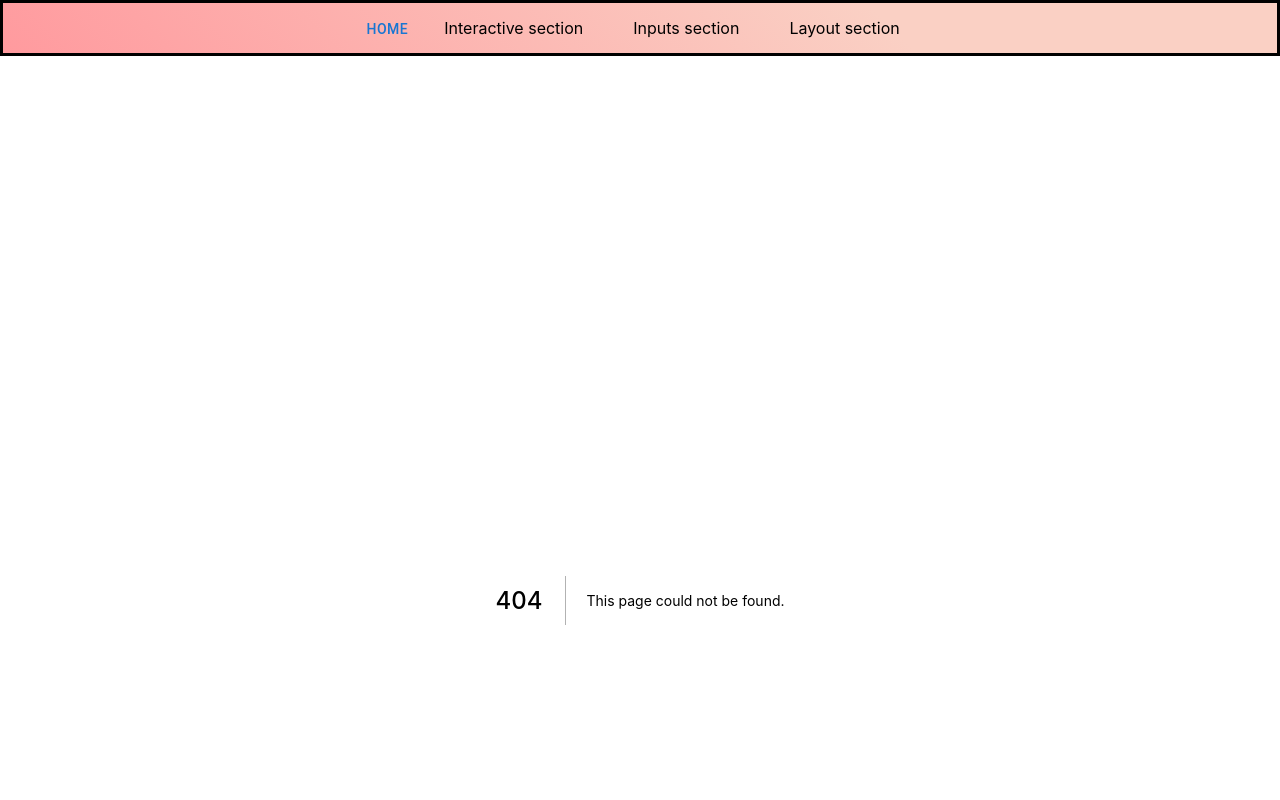
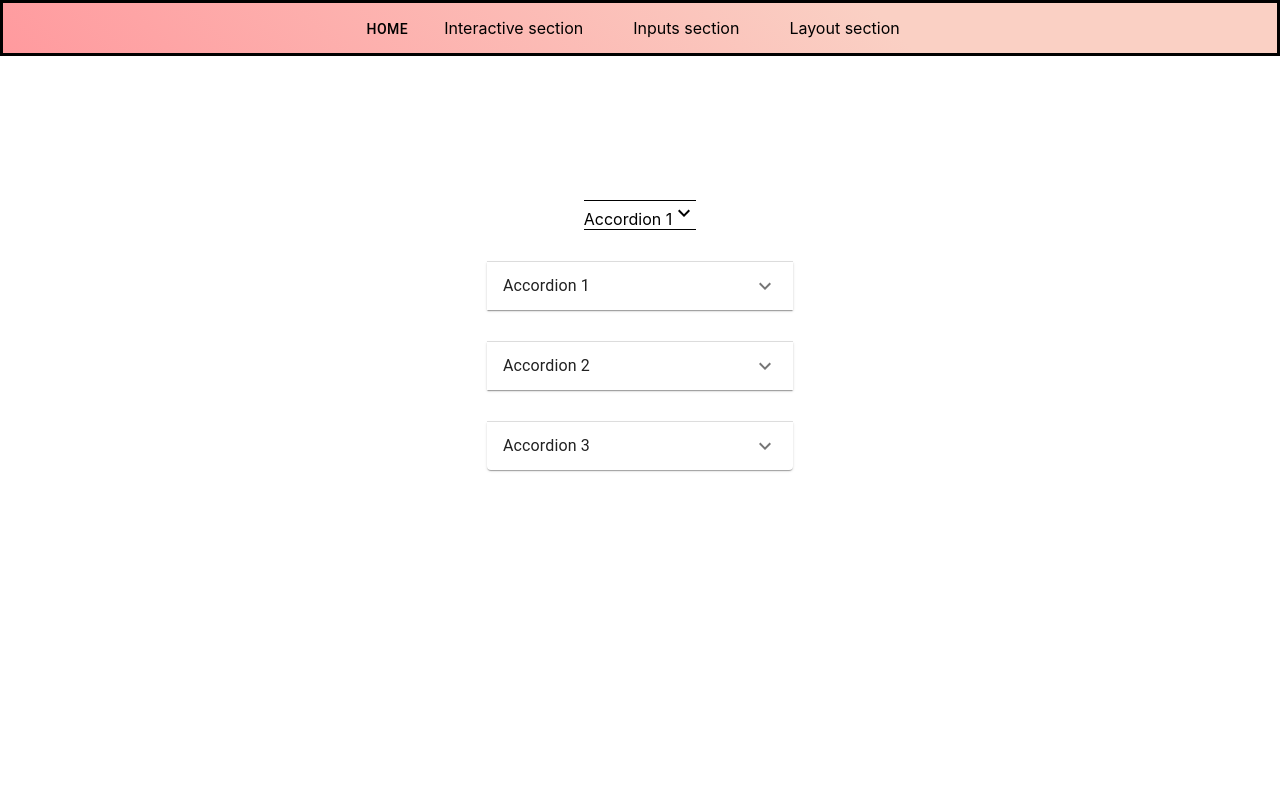
Before and after one commit to DantesSagan/materialNextReact, a Next.js app: page /accordion in a window 1280 px wide. Before the commit this address had no page. Shown: the top 800 px of the page. Built offline with nearby package versions, Linux system fonts and the light colour scheme.

Commit message:
19 MuiMaterial Accordeon component with some memo

```diff
--- a/components/layout/navbar.js
+++ b/components/layout/navbar.js
@@ -79,13 +79,13 @@ export default function Navbar({ color }) {
       >
         <div id='navbar'>
           {' '}
-          <div className='' style={{ display: 'inline-block' }}>
-            <Button className='buttonM'>
+          <div style={{ display: 'inline-block' }}>
+            <Button className='buttonM' style={{ color: 'black' }}>
               {' '}
               <Link href='/'>Home</Link>
             </Button>{' '}
           </div>
-          <div className='' style={{ display: 'inline-block' }}>
+          <div style={{ display: 'inline-block' }}>
             <section className='buttonM dropdown'>
               Interactive section
               <div className='dropdown-content'>
@@ -127,7 +127,7 @@ export default function Navbar({ color }) {
               </div>
             </section>{' '}
           </div>
-          <div className='' style={{ display: 'inline-block' }}>
+          <div style={{ display: 'inline-block' }}>
             <section className='buttonM dropdown'>
               Inputs section
               <div className='dropdown-content'>
@@ -186,7 +186,7 @@ export default function Navbar({ color }) {
               </div>
             </section>{' '}
           </div>
-          <div className='' style={{ display: 'inline-block' }}>
+          <div style={{ display: 'inline-block' }}>
             <section className='buttonM dropdown'>
               Layout section
               <div className='dropdown-content'>
@@ -205,6 +205,10 @@ export default function Navbar({ color }) {
                       {' '}
                       <Link href='/box'>Link to Box and Grid</Link>
                     </Button>
+                    <Button variant='contained'>
+                      {' '}
+                      <Link href='/accordion'>Link to Accordion</Link>
+                    </Button>
                   </ButtonGroup>
                 </Stack>
               </div>
--- /dev/null
+++ b/pages/accordion/index.tsx
@@ -0,0 +1,108 @@
+import {
+  Accordion,
+  AccordionSummary,
+  AccordionDetails,
+  Typography,
+  Stack,
+} from '@mui/material';
+import { ExpandMore } from '@mui/icons-material';
+import React, { useState } from 'react';
+
+export default function AccordionIndex() {
+  const [hide, setHide] = useState(true);
+  const [expanded, setExpanded] = useState<string | false>(false);
+
+  const handleChange = (isExpanded: boolean, panel: string) => {
+    setExpanded(isExpanded ? panel : false);
+  };
+  return (
+    <Stack spacing={4} display='inline-block'>
+      {/* Just css and html with some js */}
+      {hide ? (
+        <div
+          onClick={() => setHide(!hide)}
+          style={{
+            display:'inline-block',
+            cursor: 'pointer',
+            transition: 'all',
+            transitionDuration: '300ms',
+            borderTop: '1px solid black',
+            borderBottom: '1px solid black',
+          }}
+        >
+          Accordion 1<ExpandMore className='spinnerFirst' />
+        </div>
+      ) : (
+        <div
+
+          onClick={() => setHide(!hide)}
+          style={{
+            display:'inline-block',
+            cursor: 'pointer',
+            transition: 'all',
+            transitionDuration: '300ms',
+            borderBottom: '1px solid black',
+            borderRight: '1px solid gray',
+            borderLeft: '1px solid gray',
+          }}
+        >
+          {' '}
+          Accordion 1
+          <ExpandMore className='spinner' />
+          <br />
+          <Typography variant='body1' style={{ padding: '15px' }}>
+            Loreinpusulsdkjflaksjgpoiebjryi0bu0io
+          </Typography>
+        </div>
+      )}
+      <Accordion
+        expanded={expanded === 'panel1'}
+        onChange={(_event, isExpanded) => handleChange(isExpanded, 'panel1')}
+      >
+        <AccordionSummary
+          id='panel1-header'
+          area-controls='panel1-content'
+          expandIcon={<ExpandMore />}
+        >
+          {' '}
+          <Typography>Accordion 1</Typography>
+        </AccordionSummary>
+        <AccordionDetails>
+          <Typography>Loreinpusulsdkjflaksjgpoiebjryi0bu0io</Typography>
+        </AccordionDetails>
+      </Accordion>
+      <Accordion
+        expanded={expanded === 'panel2'}
+        onChange={(_event, isExpanded) => handleChange(isExpanded, 'panel2')}
+      >
+        <AccordionSummary
+          id='panel2-header'
+          area-controls='panel2-content'
+          expandIcon={<ExpandMore />}
+        >
+          {' '}
+          <Typography>Accordion 2</Typography>
+        </AccordionSummary>
+        <AccordionDetails>
+          <Typography>Loreinpusulsdkjflaksjgpoiebjryi0bu0io</Typography>
+        </AccordionDetails>
+      </Accordion>{' '}
+      <Accordion
+        expanded={expanded === 'panel3'}
+        onChange={(_event, isExpanded) => handleChange(isExpanded, 'panel3')}
+      >
+        <AccordionSummary
+          id='panel3-header'
+          area-controls='panel3-content'
+          expandIcon={<ExpandMore />}
+        >
+          {' '}
+          <Typography>Accordion 3</Typography>
+        </AccordionSummary>
+        <AccordionDetails>
+          <Typography>Loreinpusulsdkjflaksjgpoiebjryi0bu0io</Typography>
+        </AccordionDetails>
+      </Accordion>
+    </Stack>
+  );
+}
--- a/styles/globals.css
+++ b/styles/globals.css
@@ -14,3 +14,13 @@ a {
 * {
   box-sizing: border-box;
 }
+.spinnerFirst {
+  transform: rotate(0deg);
+  animation: spin 1s linear;
+}
+
+
+.spinner {
+  transform: rotate(180deg);
+  animation: spin 1s linear;
+}
```
Also changed, not shown: pages/memo/index.js (added, +21 -0 lines).
